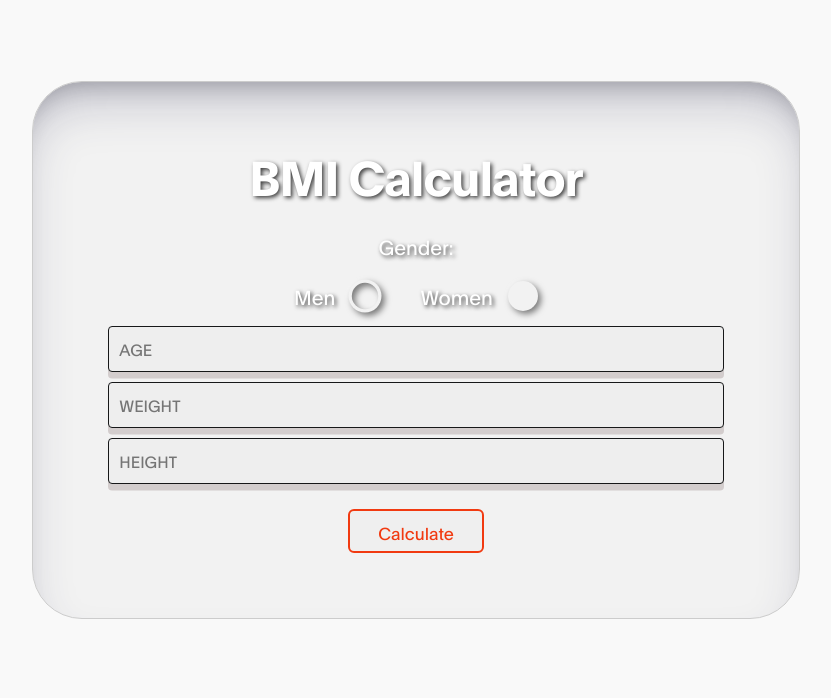
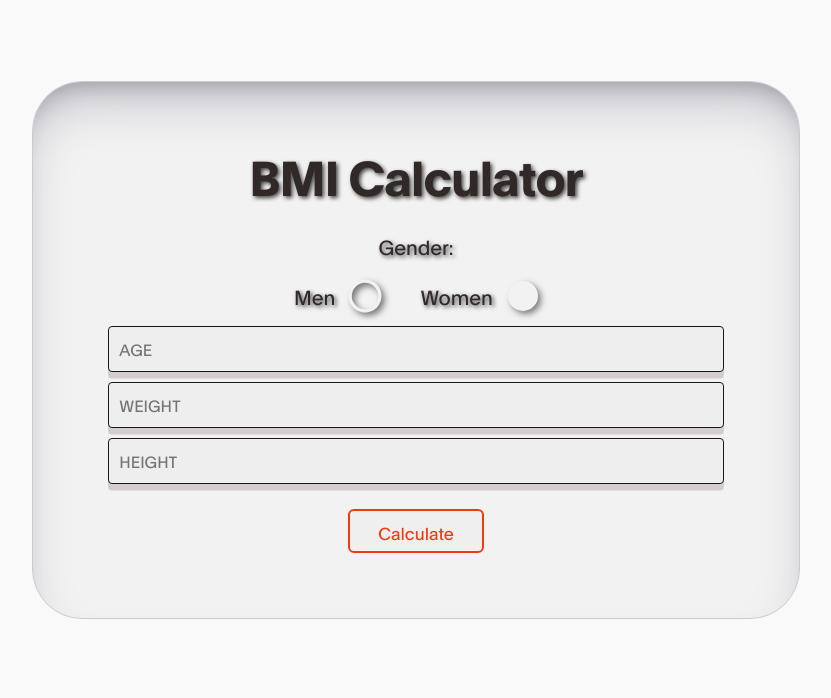
Before and after one commit to MintViper03/MuscleZen, a PHP site: page / in a window 1280 px wide. Shown: the part 1889-2587 px from the top of the page, without its empty margins (224-1055 px from the left). Run offline with PHP 8.4, Linux system fonts and the light colour scheme; some libraries are stand-ins or nearby versions.

Commit message:
text color change

```diff
--- a/MyGym Website/css/main.css
+++ b/MyGym Website/css/main.css
@@ -795,7 +795,7 @@ Button "Become A member today" section
   border: 1px solid #ccc; /* Added border style */
   border-radius: 50px;
   text-align: center;
-  color: white; /* This line changes the text color to white */
+  color: rgb(49, 40, 40); /* This line changes the text color to white */
   background: #F2F2F2;
   box-shadow: rgba(50, 50, 93, 0.25) 0px 30px 50px -12px inset, rgba(0, 0, 0, 0.3) 0px 18px 26px -18px inset;
   position: relative;
```
